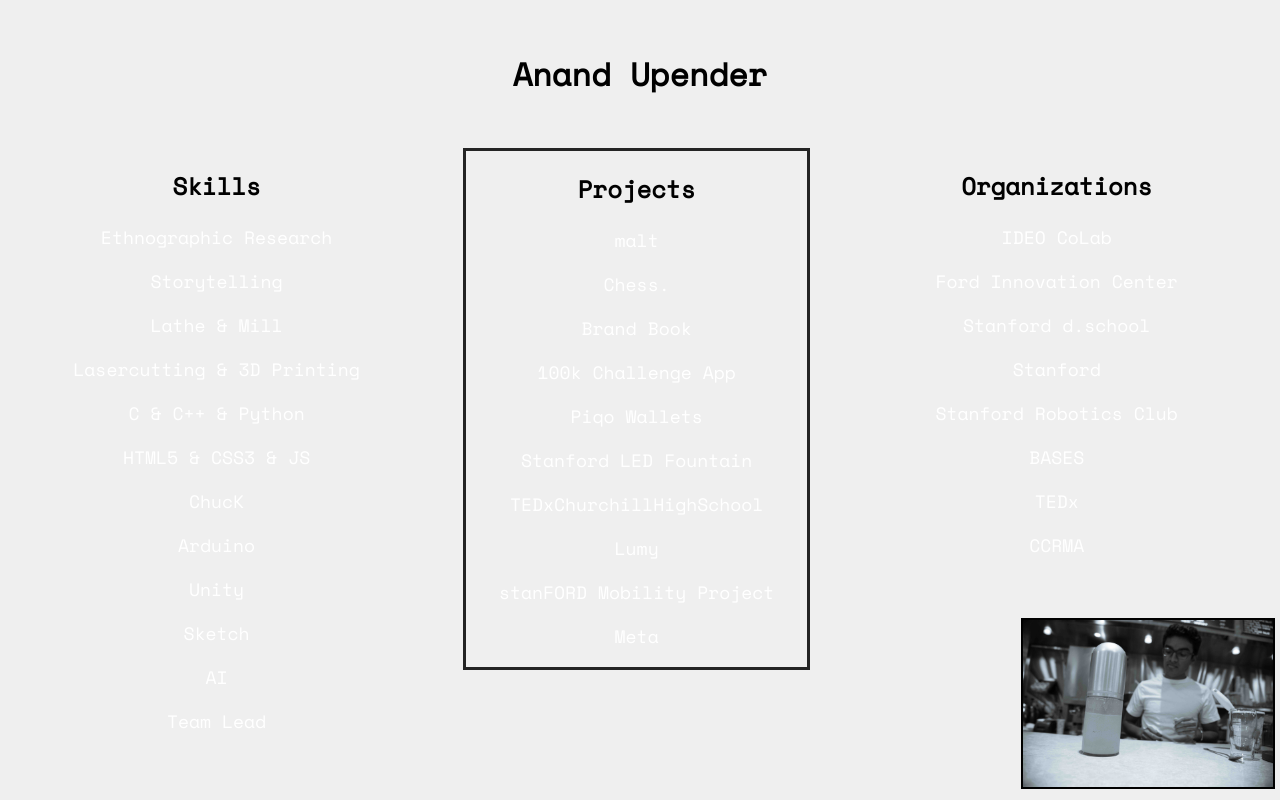
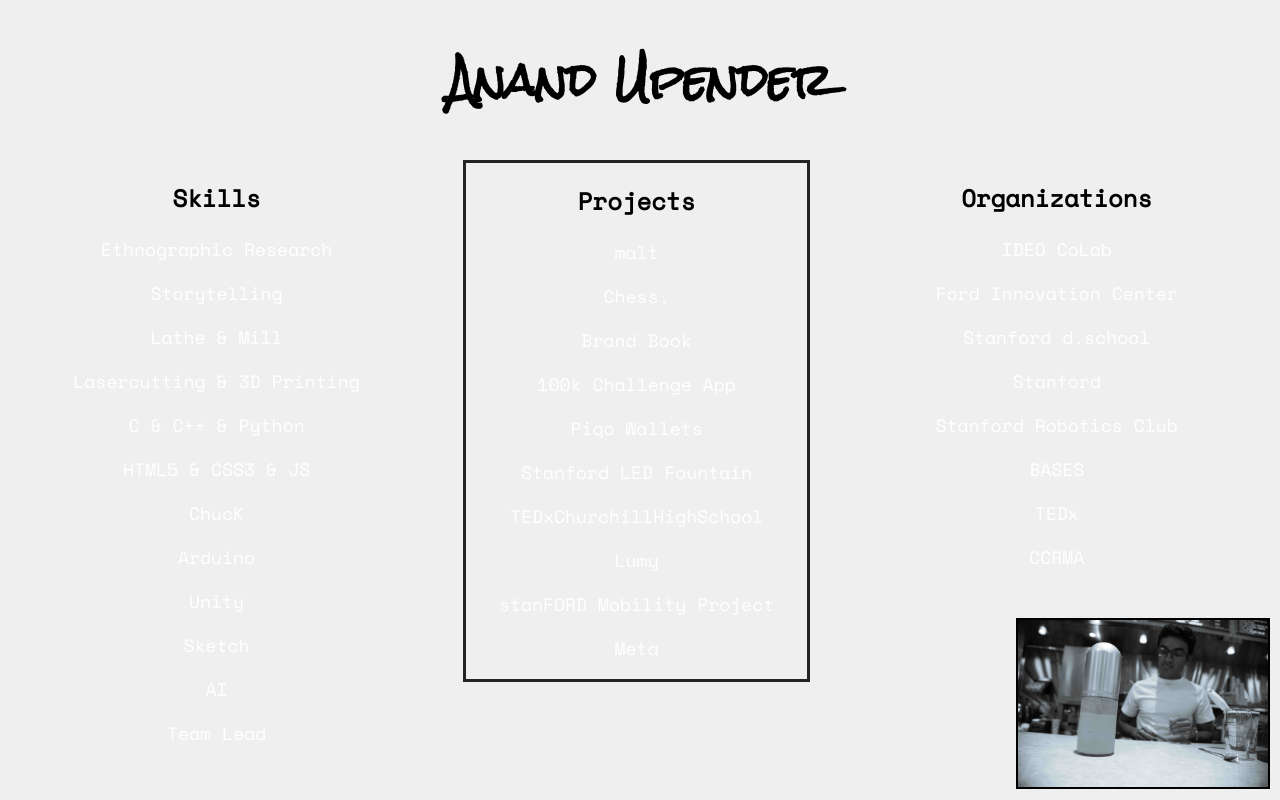
Before and after one commit to anandupender/skillprint, a plain HTML site: page index.html in a window 1280 px wide. Both pictures are taken after a click on the element "malt". Drawn offline with nearby package versions, Linux system fonts and the light colour scheme.

Commit message:
added better heading font

```diff
--- a/index.html
+++ b/index.html
@@ -5,7 +5,7 @@
     <title>Skillprint</title>
   	<link rel="stylesheet" href="main.css" type="text/css">
   	<script src="main.js"></script>
-  	<link href="https://fonts.googleapis.com/css?family=Space+Mono" rel="stylesheet">
+  	<link href="https://fonts.googleapis.com/css?family=Space+Mono|Rock+Salt" rel="stylesheet">
   	<script src="https://ajax.googleapis.com/ajax/libs/jquery/3.2.1/jquery.min.js"></script>
 <!--   	<script>
 		$(document).ready(function(){
--- a/main.css
+++ b/main.css
@@ -5,8 +5,13 @@
 	font-family: 'Space Mono', monospace;
 }
 
+h1{
+    font-family: 'Rock Salt', cursive;
+    font-size: 42px;
+}
+
 #header{
-	margin: 50px;
+	margin: 30px;
 	text-align: center;
 }
 
@@ -62,7 +67,7 @@
 #imageContainer{
     position: fixed;
     bottom: 5px;
-    right: 5px;
+    right: 10px;
 }
 
 
@@ -77,8 +82,8 @@
 
  }
 img#createdImage {
-    -webkit-animation: fade 2s;
-    animation: fade 2s;
+    -webkit-animation: fade 1s;
+    animation: fade 1s;
     opacity: 1;
     width:250px;
 
```
